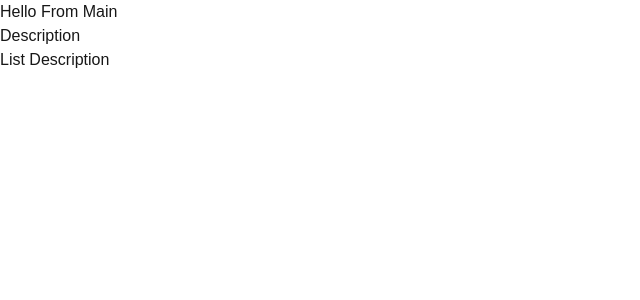
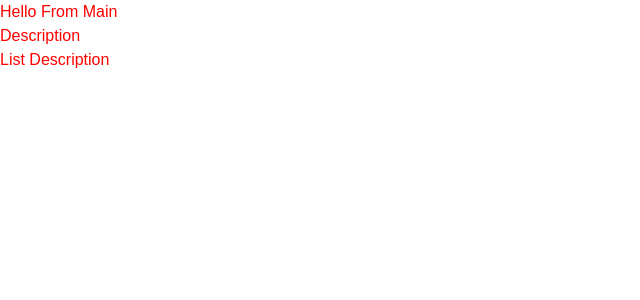
Before and after one commit to zicomicro/my-app, a Next.js app: page / in a window 1280 px wide. Shown: the top 300 px of the page, without its empty margins (0-640 px from the left). Built offline with nearby package versions, Linux system fonts and the light colour scheme.

Commit message:
styling in JSX

```diff
--- /dev/null
+++ b/app/page.module.css
@@ -0,0 +1,4 @@
+.section {
+    background-color: white !important;
+    color: red !important;
+}
--- a/app/page.tsx
+++ b/app/page.tsx
@@ -2,14 +2,16 @@ import Head from "next/head";
 import Image from "next/image";
 import Header from "@/components/Header"
 import Description from "@/components/Description";
+import style from "./page.module.css";
 
 
 function Home() {
 
+  console.log(style.section);
   let hidenDescription = true;
   return (
     <div>
-      <main>
+      <main className={style.section}>
         <Header text="Hello From Main  " />
         { hidenDescription && <Description/>}
       </main>
```
